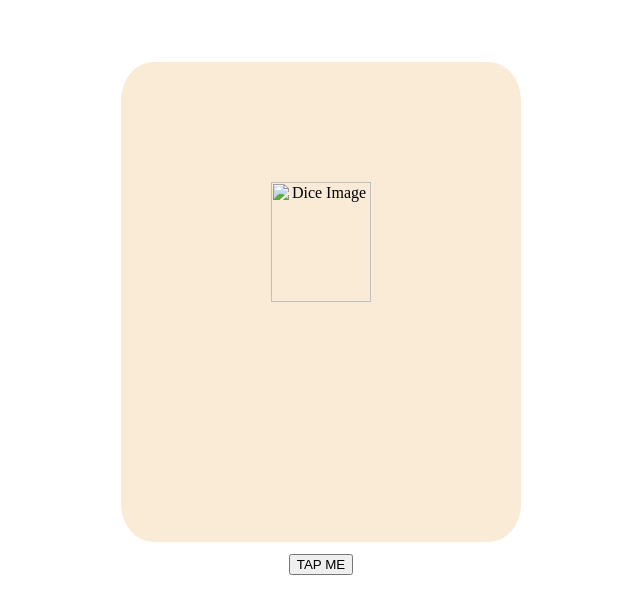
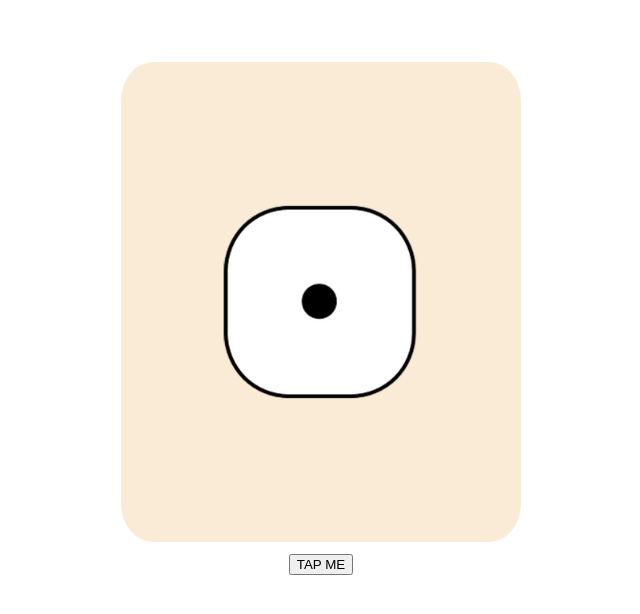
Before and after one commit to atikrony/webdev_basic, a plain HTML site: page index.html in a window 1280 px wide. Shown: the whole page, without its empty margins (319-959 px from the left). Drawn offline with Linux system fonts and the light colour scheme.

Commit message:
Update index.html

```diff
--- a/index.html
+++ b/index.html
@@ -6,7 +6,7 @@
   <body>
     <div>
       <div class="container">
-        <img id="dice-img" src=./assets/dice-1.png" alt="Dice Image" />
+        <img id="dice-img" src="./assets/dice-1.png" alt="Dice Image" />
       </div>
 
       <div class="for-button"><button id="roll-btn">TAP ME</button></div>
```
